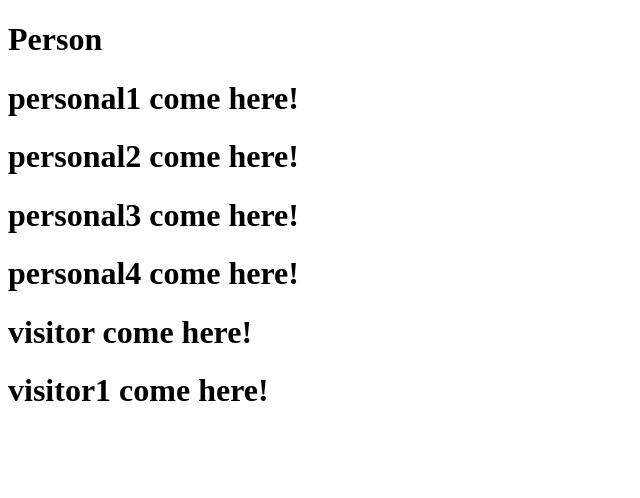
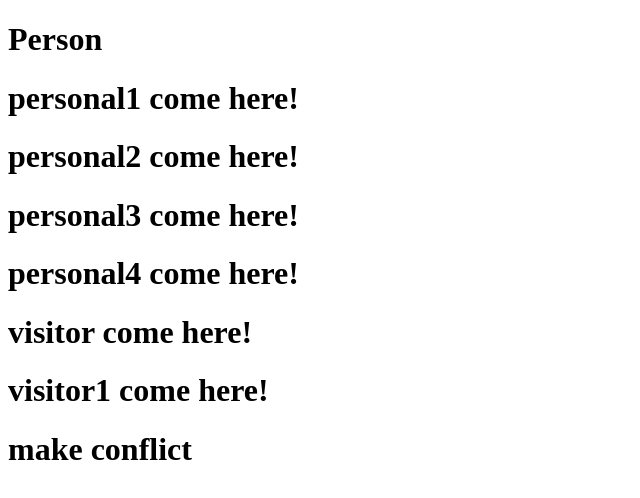
Before and after one commit to isbinge/node_practice, a website: page src/personal.html in a window 1280 px wide. Shown: the whole page, without its empty margins (0-640 px from the left). Drawn offline with Linux system fonts and the light colour scheme.

Commit message:
feat(profile): make change

```diff
--- a/src/personal.html
+++ b/src/personal.html
@@ -14,6 +14,7 @@
       <h1>personal4 come here!</h1>
       <h1>visitor come here!</h1>
       <h1>visitor1 come here!</h1>
+      <h1>make conflict</h1>
     </div>
   </body>
 </html>
```
